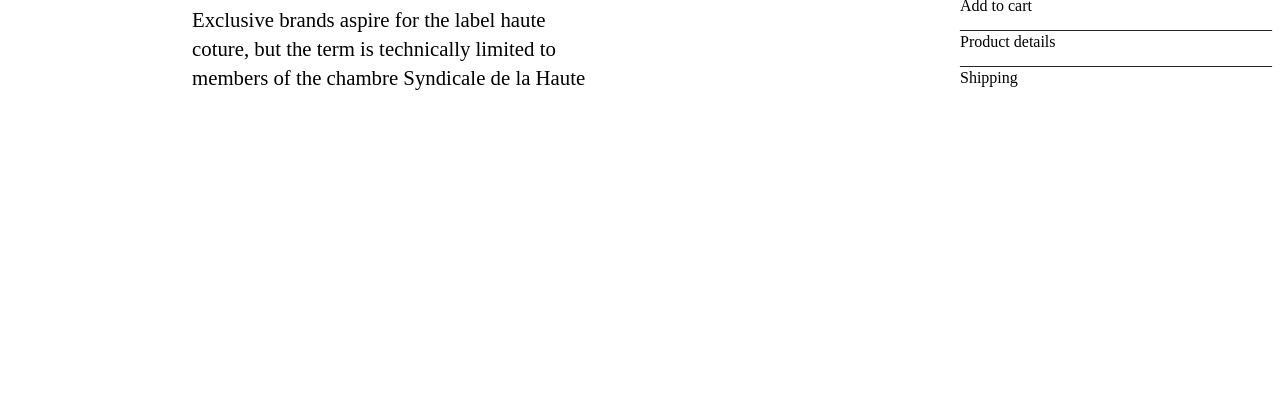
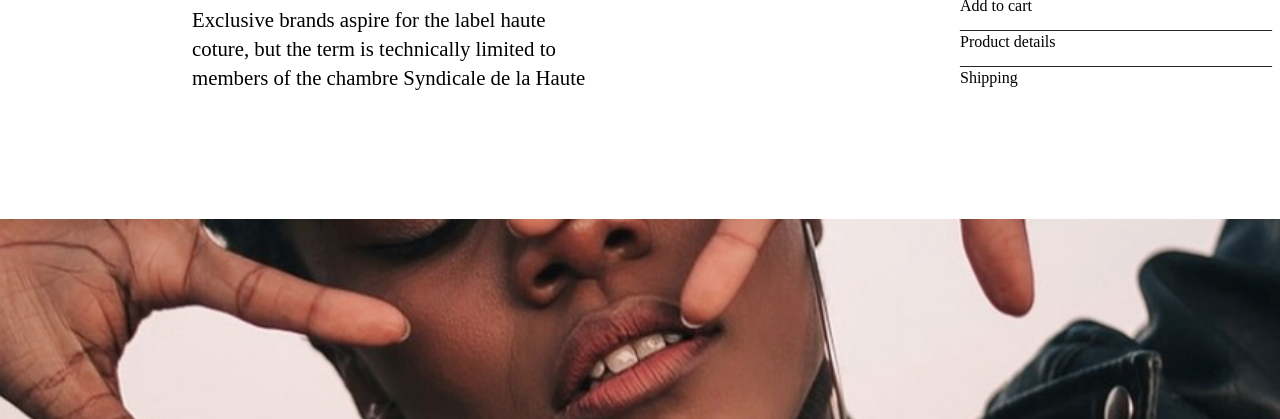
Before and after one commit to ayushhhmeena/ShopJacket, a plain HTML site: page index.html in a window 1280 px wide. Shown: the part 381-800 px from the top of the page. Drawn offline with nearby package versions, Linux system fonts and the light colour scheme; the site is published under a folder, as on GitHub Pages, so addresses that start at the root find nothing.

Commit message:
Bug Solving

```diff
--- a/style.css
+++ b/style.css
@@ -51,6 +51,6 @@
 #child5{
     grid-column: 1/3;
     grid-row: 4;
-    background: url(/images/img.jpg);
+    background: url(images/img.jpg);
     background-size: cover;
 }
```
